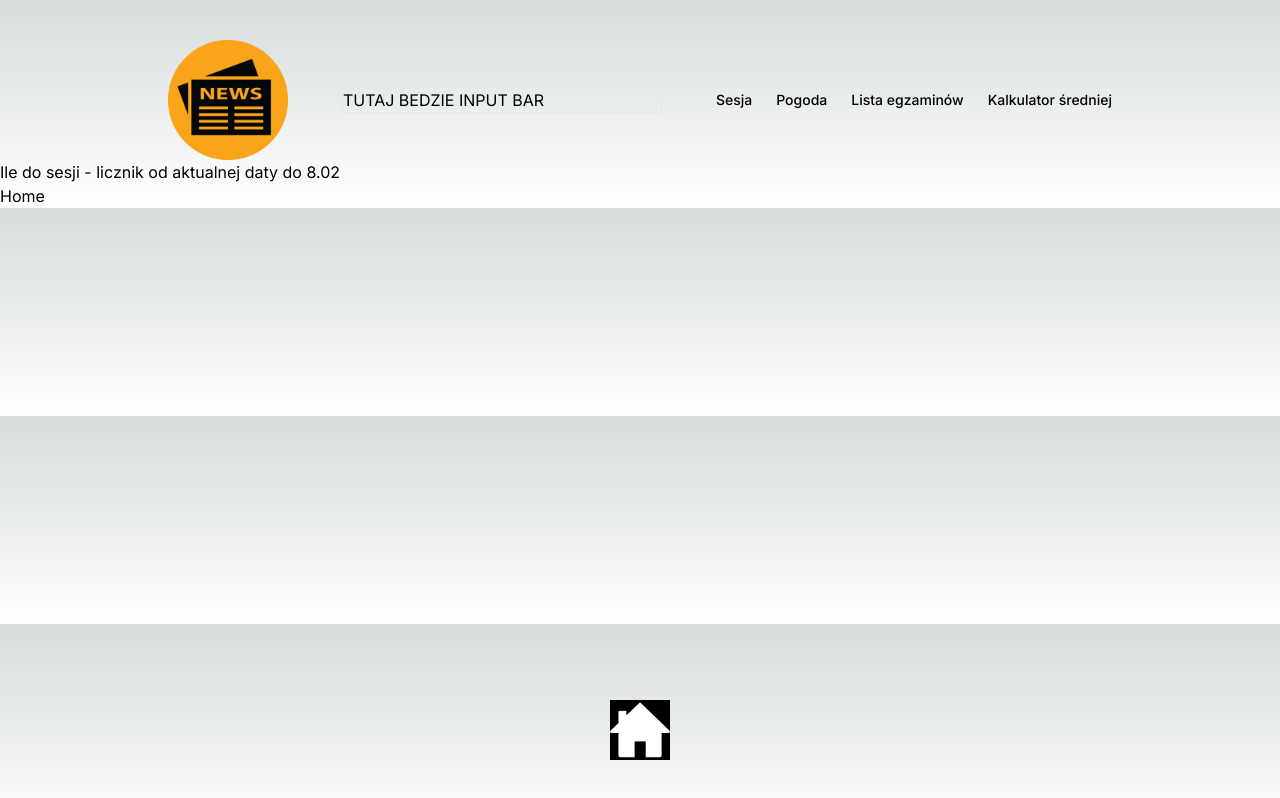
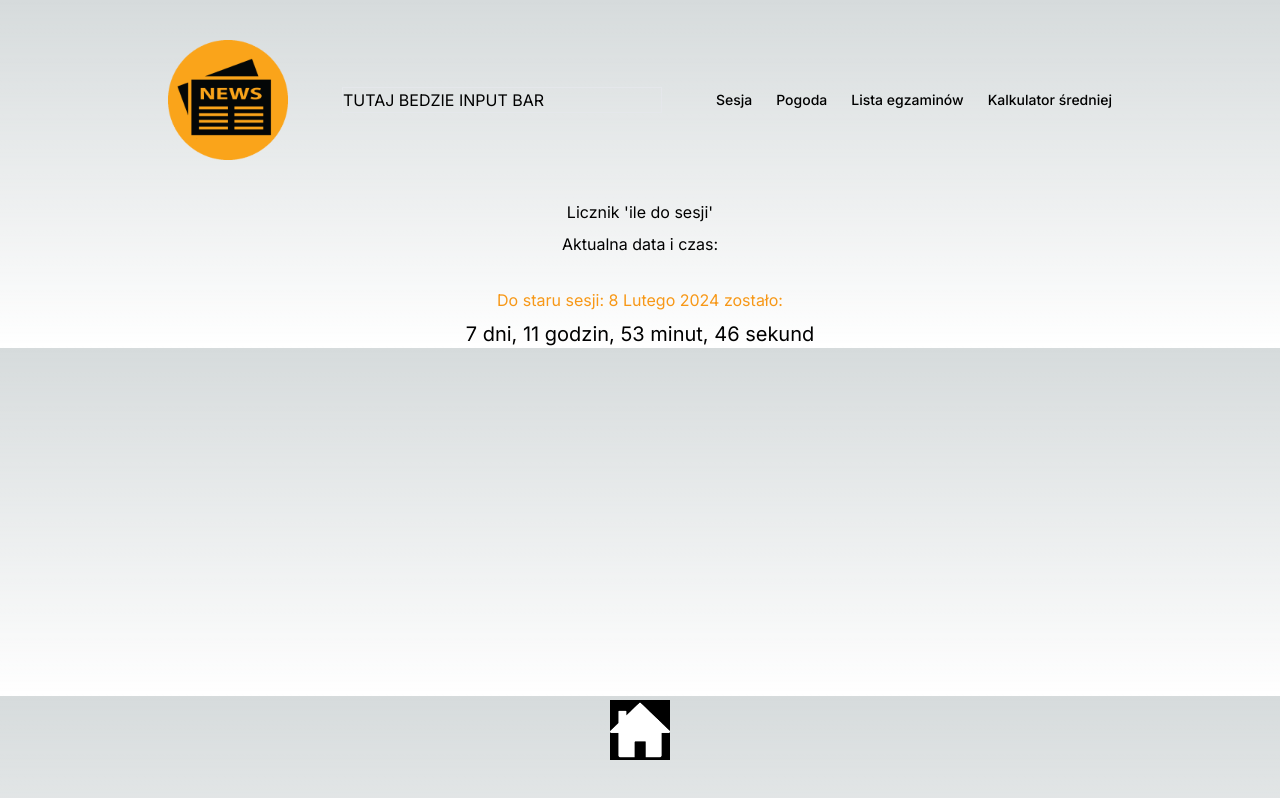
Before and after one commit to SBednarek91/news, a Next.js app: page /session in a window 1280 px wide. Built offline with nearby package versions, Linux system fonts and the light colour scheme; no server answers.

Commit message:
dzialajace api timer

```diff
--- /dev/null
+++ b/app/api/DateTime.tsx
@@ -0,0 +1,6 @@
+import { NextApiRequest, NextApiResponse } from 'next';
+
+export default (req: NextApiRequest, res: NextApiResponse) => {
+  const currentDateTime = new Date().toLocaleString();
+  res.status(200).json({ currentDateTime });
+};
--- a/app/session/page.tsx
+++ b/app/session/page.tsx
@@ -1,12 +1,41 @@
+'use client'
+
 import Link from 'next/link'
 import Header from '@/app/header'
 import Image from 'next/image'
 
-export default function Page() {
-  return <div>
+import { useEffect, useState } from 'react';
+
+const Home = () => {
+  const [currentDateTime, setCurrentDateTime] = useState<string>('');
+
+  useEffect(() => {
+    const fetchData = async () => {
+      try {
+        const response = await fetch('/api/currentDateTime');
+        const data = await response.json();
+        setCurrentDateTime(data.currentDateTime);
+      } catch (error) {
+        console.error('Error fetching data:', error);
+      }
+    };
+
+    fetchData();
+  }, []);
+
+  const targetDateTime = new Date('2024-02-08T08:00:00').getTime();
+  const currentTime = new Date().getTime();
+  const timeDifference = targetDateTime - currentTime;
+
+  const days = Math.floor(timeDifference / (1000 * 60 * 60 * 24));
+  const hours = Math.floor((timeDifference % (1000 * 60 * 60 * 24)) / (1000 * 60 * 60));
+  const minutes = Math.floor((timeDifference % (1000 * 60 * 60)) / (1000 * 60));
+  const seconds = Math.floor((timeDifference % (1000 * 60)) / 1000);
+
+  return (
+    <div>
       <Header />
-      <div><h1>Ile do sesji - licznik od aktualnej daty do 8.02</h1></div>
-      <div><Link href="../">Home</Link></div>
+        <div className='flex flex-col items-center mt-10'><h1>Licznik 'ile do sesji'</h1></div>
         <div>
           <Link className='flex justify-center absolute inset-x-0 bottom-10' href="/">
             <Image
@@ -16,6 +45,12 @@ export default function Page() {
               height={20}
             />
         </Link>
+        <h1 className='flex flex-col items-center mt-2'>Aktualna data i czas: {currentDateTime}</h1>
+        <h2 className='flex justify-center text-[#f79817] mt-8'>Do staru sesji: 8 Lutego 2024 zostało:</h2>
+        <p className='flex flex-col items-center text-xl mt-2'>{`${days} dni, ${hours} godzin, ${minutes} minut, ${seconds} sekund`}</p>
       </div>
       </div>
-}
+  );
+};
+
+export default Home;
--- a/package.json
+++ b/package.json
@@ -9,10 +9,10 @@
     "lint": "next lint"
   },
   "dependencies": {
-    "next": "14.1.0",
+    "next": "^14.1.0",
     "openmeteo": "^1.1.3",
-    "react": "^18",
-    "react-dom": "^18"
+    "react": "^18.2.0",
+    "react-dom": "^18.2.0"
   },
   "devDependencies": {
     "@types/node": "^20",
```
Also changed, not shown: 1 other file (tests, documents, lock files or other folders). Lines whose indentation alone changed are shown as unchanged.
